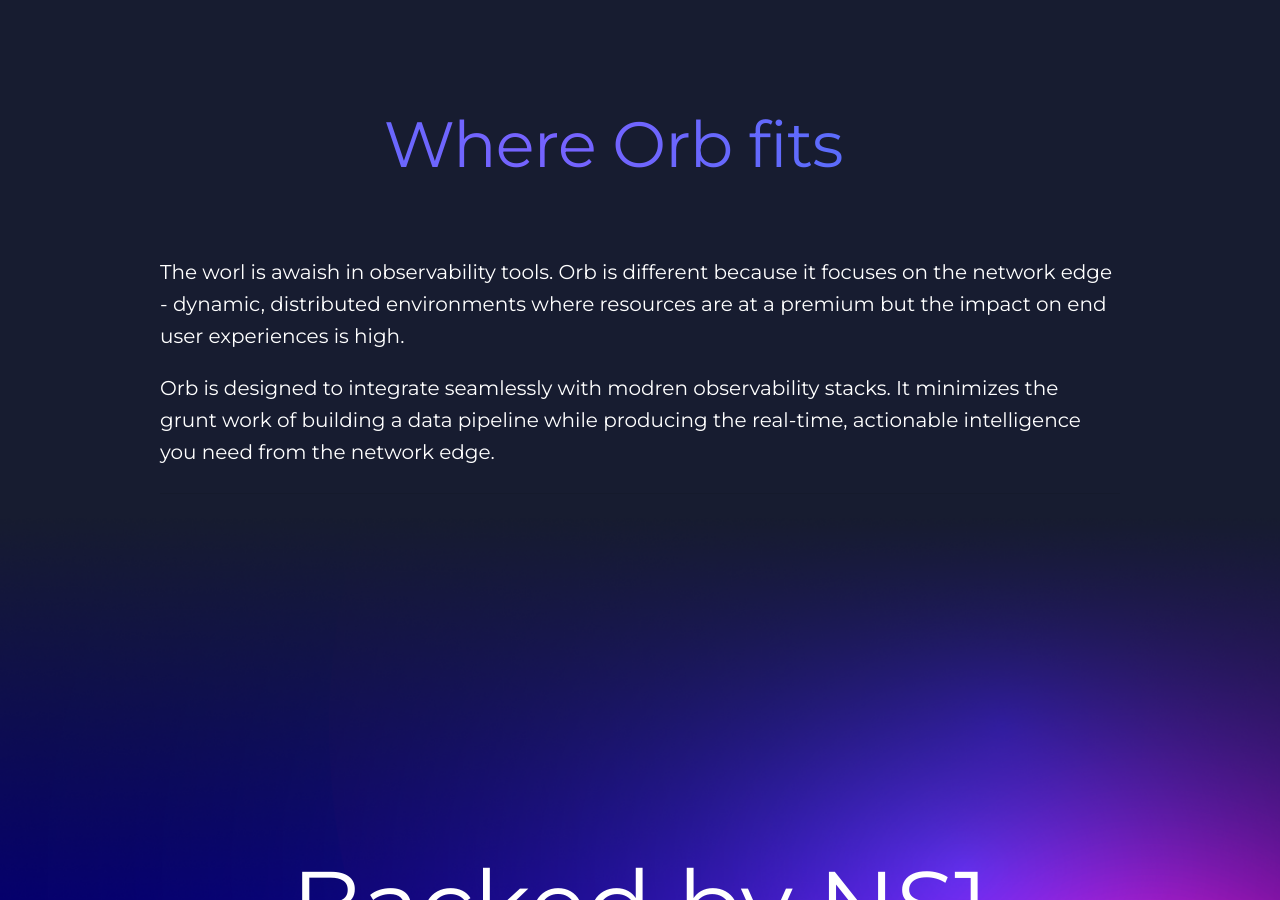
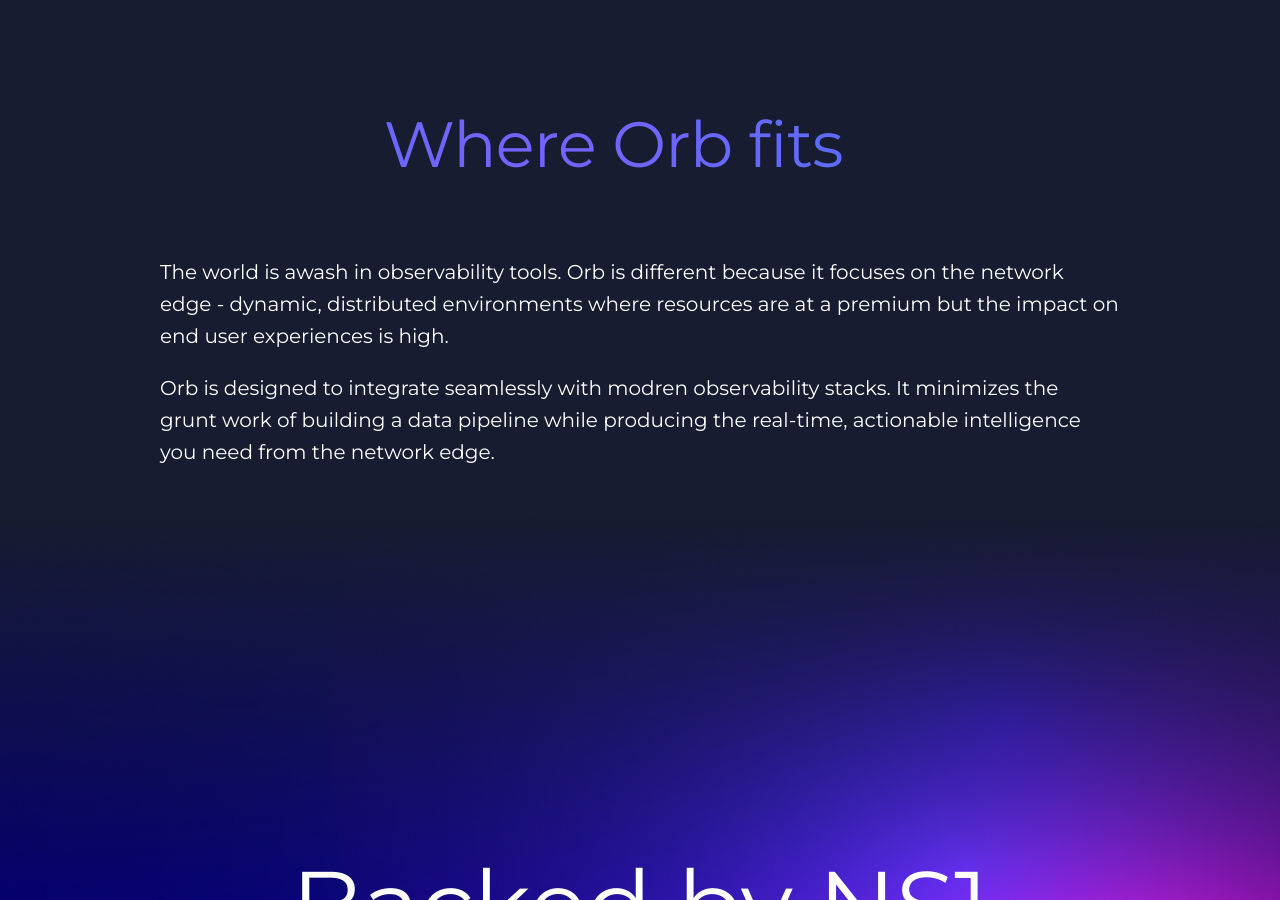
Before and after one commit to orb-community/orb-website, an MkDocs documentation site: the page built from docs/index.md, in a window 1280 px wide and 900 px high, scrolled down 2687 px. Built offline with MkDocs 1.6.1 and Material for MkDocs 9.7.7, drawn with Linux system fonts in a browser that asks for light colours.

Commit message:
Update index.md

```diff
--- a/docs/index.md
+++ b/docs/index.md
@@ -32,7 +32,7 @@
 
 ## Where Orb fits
 
-The worl is awaish in observability tools. Orb is different because it focuses on the network edge - dynamic, distributed environments where resources are at a premium but the impact on end user experiences is high.
+The world is awash in observability tools. Orb is different because it focuses on the network edge - dynamic, distributed environments where resources are at a premium but the impact on end user experiences is high.
 
 Orb is designed to integrate seamlessly with modren observability stacks. It minimizes the grunt work of building a data pipeline while producing the real-time, actionable intelligence you need from the network edge.
 
```
